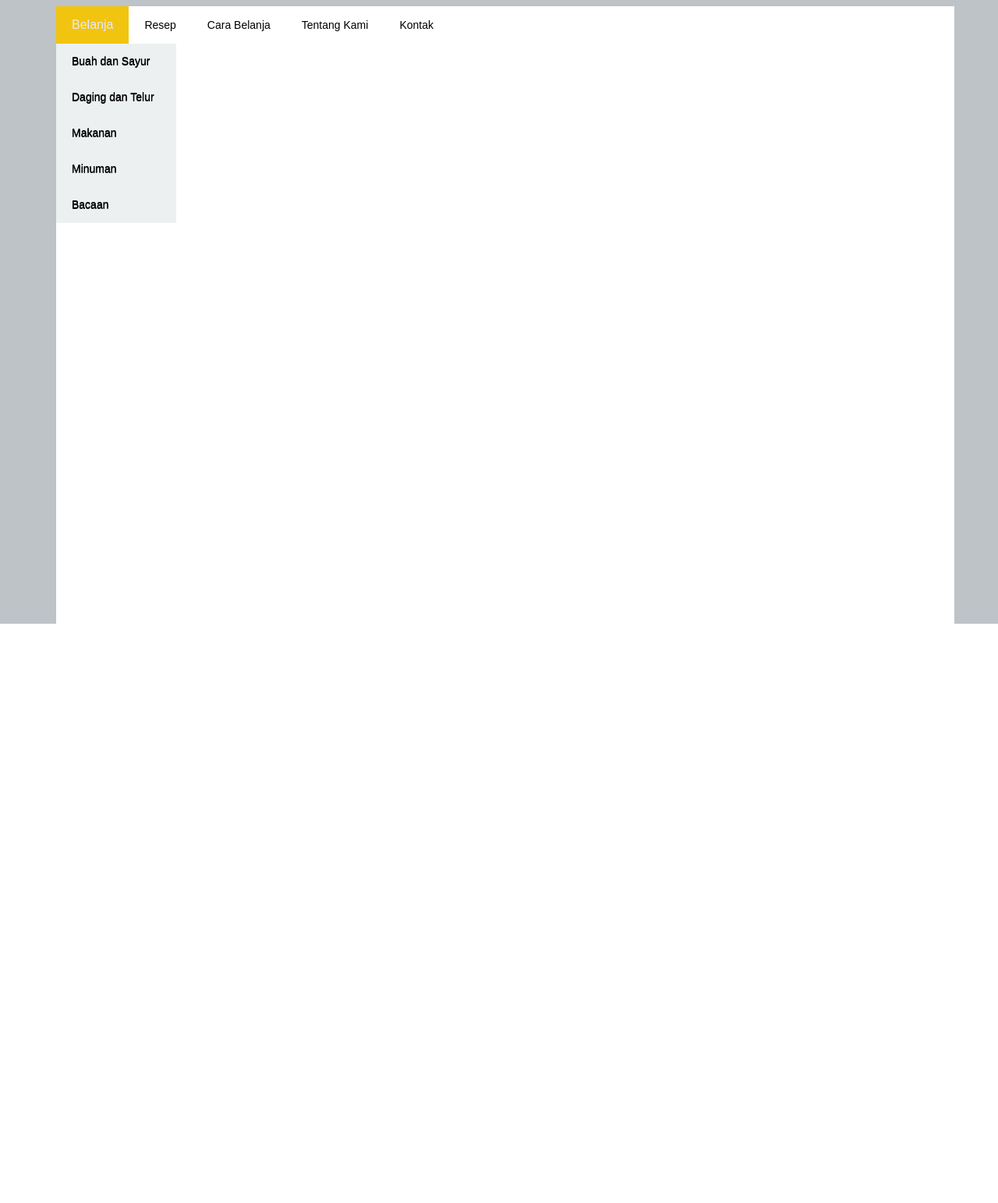
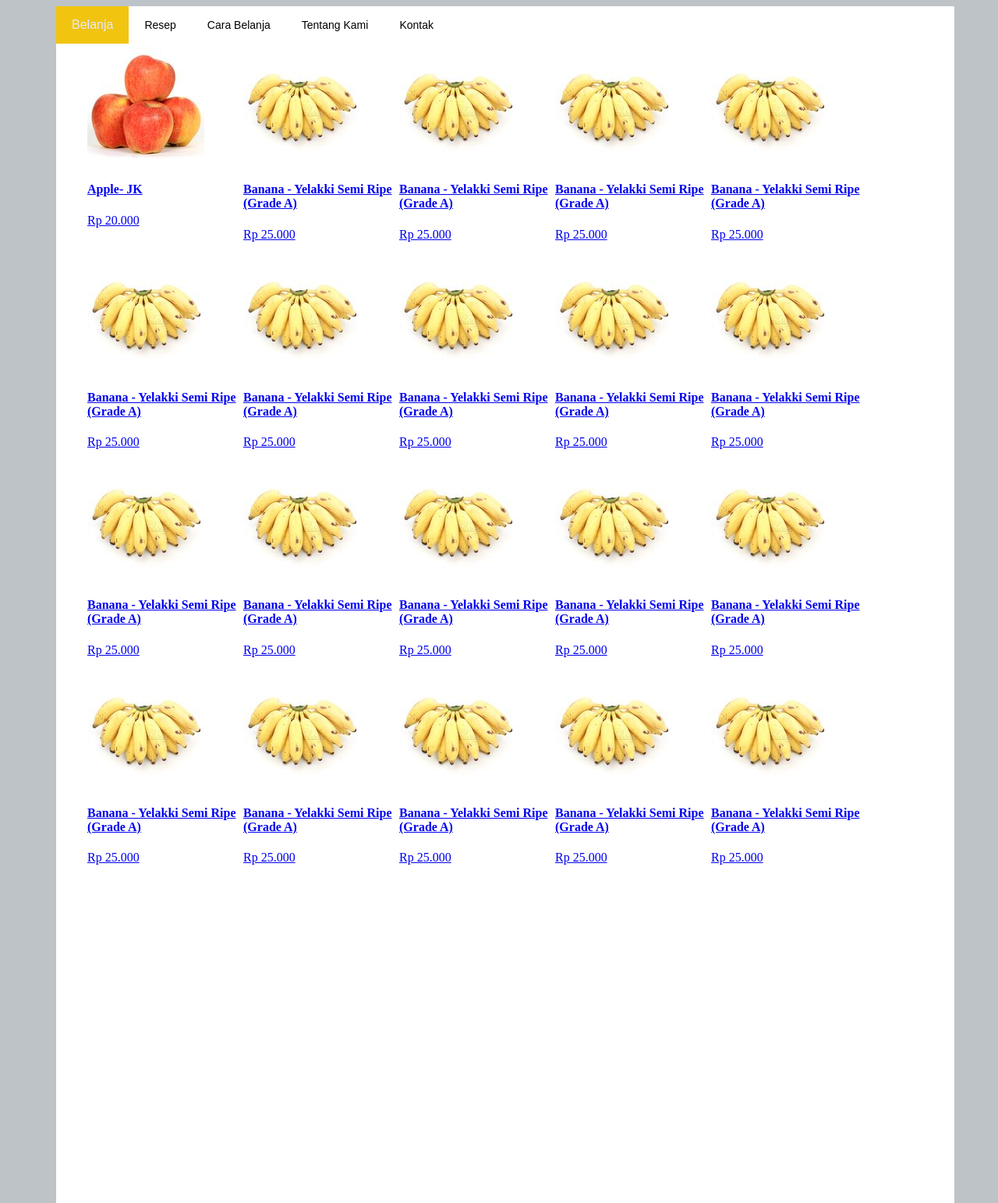
Before and after one commit to nicolasruslim/TA-v.2, a CodeIgniter app: page /belanjaharian/index.php/c_main/belanja/buah-sayur in a window 1280 px wide. Shown: the whole page at 78% size. Before the commit the page ends 800 px from the top, so only its background shows below. Run offline with CodeIgniter, Linux system fonts and the light colour scheme.

Commit message:
produk muncul untuk buah sayur

```diff
--- a/application/config/autoload.php
+++ b/application/config/autoload.php
@@ -52,7 +52,7 @@ $autoload['packages'] = array();
 |	$autoload['libraries'] = array('database', 'session', 'xmlrpc');
 */
 
-$autoload['libraries'] = array();
+$autoload['libraries'] = array('database');
 
 
 /*
--- a/application/views/belanja.php
+++ b/application/views/belanja.php
@@ -6,7 +6,7 @@
 </head>
 <body>
 	<div id="navbar">
-		<ul>
+		<ul id="navigasi">
 			<li class="default">
     			Belanja
     			<ul class="belanja">
@@ -29,6 +29,139 @@
 		</ul>
 	</div>
 	<div id="container">
+  <?php
+    switch ($tipe) {
+      case 'buah-sayur': ?>
+        <ul class="products">
+            <li>
+                <a href="#">
+                    <img src="<?php echo base_url().'/assets/images/Fresho - Apple - JK.jpg' ?>">
+                    <h4>Apple- JK</h4>
+                    <p>Rp 20.000</p>
+                </a>
+            </li><li>
+                <a href="#">
+                    <img src="<?php echo base_url().'/assets/images/a.jpg'?>">
+                    <h4>Banana - Yelakki Semi Ripe (Grade A)</h4>
+                    <p>Rp 25.000</p>
+                </a>
+            </li><li>
+                <a href="#">
+                    <img src="<?php echo base_url().'/assets/images/a.jpg'?>">
+                    <h4>Banana - Yelakki Semi Ripe (Grade A)</h4>
+                    <p>Rp 25.000</p>
+                </a>
+            </li><li>
+                <a href="#">
+                    <img src="<?php echo base_url().'/assets/images/a.jpg'?>">
+                    <h4>Banana - Yelakki Semi Ripe (Grade A)</h4>
+                    <p>Rp 25.000</p>
+                </a>
+            </li><li>
+                <a href="#">
+                    <img src="<?php echo base_url().'/assets/images/a.jpg'?>">
+                    <h4>Banana - Yelakki Semi Ripe (Grade A)</h4>
+                    <p>Rp 25.000</p>
+                </a>
+            </li><li>
+                <a href="#">
+                    <img src="<?php echo base_url().'/assets/images/a.jpg'?>">
+                    <h4>Banana - Yelakki Semi Ripe (Grade A)</h4>
+                    <p>Rp 25.000</p>
+                </a>
+            </li><li>
+                <a href="#">
+                    <img src="<?php echo base_url().'/assets/images/a.jpg'?>">
+                    <h4>Banana - Yelakki Semi Ripe (Grade A)</h4>
+                    <p>Rp 25.000</p>
+                </a>
+            </li><li>
+                <a href="#">
+                    <img src="<?php echo base_url().'/assets/images/a.jpg'?>">
+                    <h4>Banana - Yelakki Semi Ripe (Grade A)</h4>
+                    <p>Rp 25.000</p>
+                </a>
+            </li><li>
+                <a href="#">
+                    <img src="<?php echo base_url().'/assets/images/a.jpg'?>">
+                    <h4>Banana - Yelakki Semi Ripe (Grade A)</h4>
+                    <p>Rp 25.000</p>
+                </a>
+            </li><li>
+                <a href="#">
+                    <img src="<?php echo base_url().'/assets/images/a.jpg'?>">
+                    <h4>Banana - Yelakki Semi Ripe (Grade A)</h4>
+                    <p>Rp 25.000</p>
+                </a>
+            </li><li>
+                <a href="#">
+                    <img src="<?php echo base_url().'/assets/images/a.jpg'?>">
+                    <h4>Banana - Yelakki Semi Ripe (Grade A)</h4>
+                    <p>Rp 25.000</p>
+                </a>
+            </li><li>
+                <a href="#">
+                    <img src="<?php echo base_url().'/assets/images/a.jpg'?>">
+                    <h4>Banana - Yelakki Semi Ripe (Grade A)</h4>
+                    <p>Rp 25.000</p>
+                </a>
+            </li><li>
+                <a href="#">
+                    <img src="<?php echo base_url().'/assets/images/a.jpg'?>">
+                    <h4>Banana - Yelakki Semi Ripe (Grade A)</h4>
+                    <p>Rp 25.000</p>
+                </a>
+            </li><li>
+                <a href="#">
+                    <img src="<?php echo base_url().'/assets/images/a.jpg'?>">
+                    <h4>Banana - Yelakki Semi Ripe (Grade A)</h4>
+                    <p>Rp 25.000</p>
+                </a>
+            </li><li>
+                <a href="#">
+                    <img src="<?php echo base_url().'/assets/images/a.jpg'?>">
+                    <h4>Banana - Yelakki Semi Ripe (Grade A)</h4>
+                    <p>Rp 25.000</p>
+                </a>
+            </li><li>
+                <a href="#">
+                    <img src="<?php echo base_url().'/assets/images/a.jpg'?>">
+                    <h4>Banana - Yelakki Semi Ripe (Grade A)</h4>
+                    <p>Rp 25.000</p>
+                </a>
+            </li><li>
+                <a href="#">
+                    <img src="<?php echo base_url().'/assets/images/a.jpg'?>">
+                    <h4>Banana - Yelakki Semi Ripe (Grade A)</h4>
+                    <p>Rp 25.000</p>
+                </a>
+            </li><li>
+                <a href="#">
+                    <img src="<?php echo base_url().'/assets/images/a.jpg'?>">
+                    <h4>Banana - Yelakki Semi Ripe (Grade A)</h4>
+                    <p>Rp 25.000</p>
+                </a>
+            </li><li>
+                <a href="#">
+                    <img src="<?php echo base_url().'/assets/images/a.jpg'?>">
+                    <h4>Banana - Yelakki Semi Ripe (Grade A)</h4>
+                    <p>Rp 25.000</p>
+                </a>
+            </li><li>
+                <a href="#">
+                    <img src="<?php echo base_url().'/assets/images/a.jpg'?>">
+                    <h4>Banana - Yelakki Semi Ripe (Grade A)</h4>
+                    <p>Rp 25.000</p>
+                </a>
+            </li>
+        </ul>
+  <?php break;
+
+      default:
+        # code...
+        break;
+    }
+  ?>
 	</div>
 </body>
 </html>
--- a/assets/css/style.css
+++ b/assets/css/style.css
@@ -2,7 +2,7 @@ body{
 	background-color: #bdc3c7;
 }
 
-.default{
+ul#navigasi li.default{
 	background-color: #f1c40f;
 	color: #E5E9FF;
 	font-size: 16px;
@@ -23,7 +23,7 @@ body{
 }
 
 
-ul {
+ul#navigasi {
   text-align: left;
   display: inline;
   margin: 0;
@@ -31,7 +31,7 @@ ul {
   list-style: none;
 }
 
-ul li {
+ul#navigasi li {
   font: 14px sans-serif;
   display: inline-block;
   margin-right: -4px;
@@ -45,17 +45,17 @@ ul li {
   -o-transition: all 0.2s;
   transition: all 0.2s;
 }
-ul li:hover {
+ul#navigasi li:hover {
   background: #1CE366;
   color : #fff;
 }
 
-ul li a{
+ul#navigasi li a{
 	text-decoration: none;
 	color: #000;
 }
 
-ul li ul {
+ul#navigasi li ul {
   padding: 0;
   position: absolute;
   top: 48px;
@@ -73,27 +73,25 @@ ul li ul {
   -o-transition: opacity 0.2s;
   -transition: opacity 0.2s;
 }
-ul li ul li {
+ul#navigasi li ul li {
   background: #ecf0f1;
   z-index: 100;
   display: block;
   color: #fff;
   text-shadow: 0 -1px 0 #000;
 }
-ul li ul li:hover { background: #1CE366; color: #ffffff;}
+ul#navigasi li ul li:hover { background: #1CE366; color: #ffffff;}
 
-ul li ul li a{
+ul#navigasi li ul li a{
 	text-decoration: none;
 	color: #000;
 }
 
 .belanja{
-	display: block;
- 	opacity: 1;
-  	visibility: visible;
+
 }
 
-ul li:hover ul {
+ul#navigasi li:hover ul {
   display: block;
   opacity: 1;
   visibility: visible;
@@ -102,7 +100,14 @@ ul li:hover ul {
 #container{
 	background-color: #ffffff;
 	width: 90%;
-	height: 100%;
-	position: fixed;
+	height: 1500px;
+	position: absolute;
 	margin-left: 5%;
+	margin-top: 35px;
 }
+
+ul.products li {
+    width: 200px;
+    display: inline-block;
+    vertical-align: top;
+}
```
Also changed, not shown: assets/images/Fresho - Apple - JK.jpg (added), assets/images/Fresho - Banana - Yelakki Semi Ripe (Grade A).jpg (added), assets/images/Fresho - Beans - French Ring (Grade A).jpg (added), assets/images/Fresho - Cabbage Small - Grade A.jpg (added), assets/images/Fresho - Fresh Ginger - Grade A.jpg (added), assets/images/Fresho - Lemon - Grade A.jpg (added), assets/images/Fresho - Papaya Local (Medium) - Grade A.jpg (added), assets/images/a.jpg (added).
